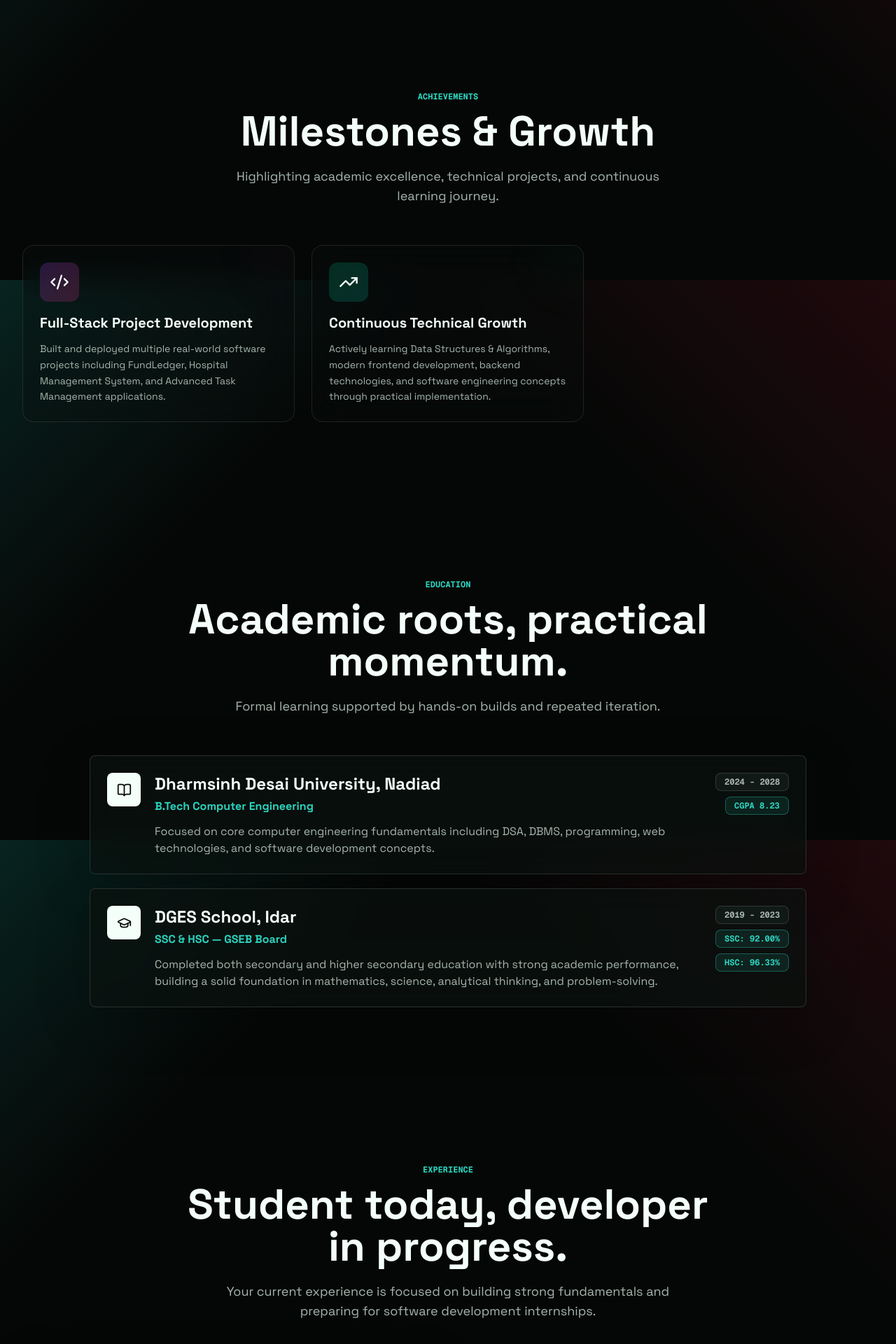
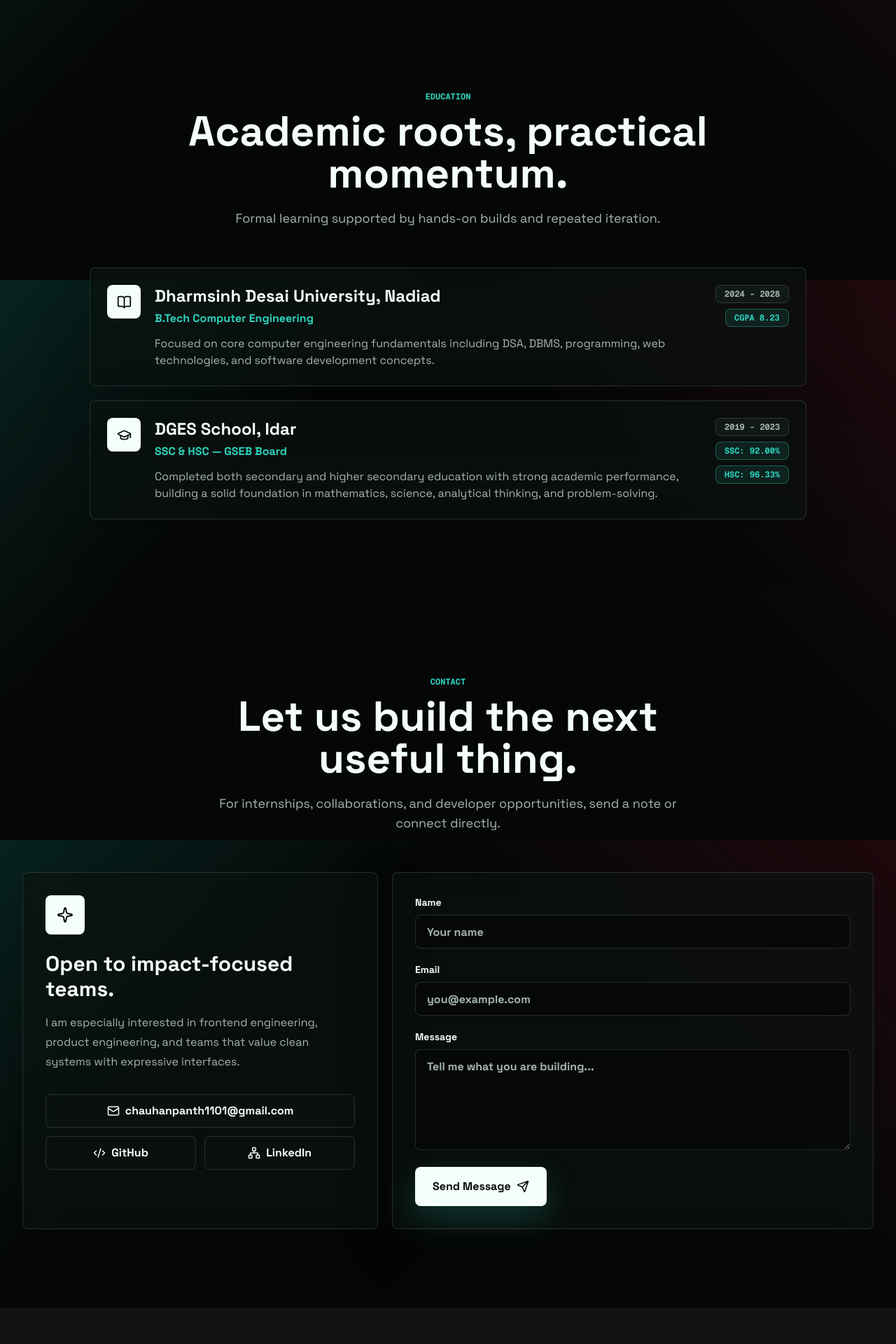
Before and after one commit to PANTH1101/panth-portfolio, a Next.js app: page / in a window 1280 px wide. Shown: the part 4400-6320 px from the top of the page at 70% size. After the commit the page ends 6268 px from the top, so only its background shows below. Built offline with nearby package versions, Linux system fonts and the light colour scheme.

Commit message:
Remove Achievements and Experience sections from portfolio

```diff
--- a/app/page.js
+++ b/app/page.js
@@ -1,9 +1,7 @@
 import About from "@/sections/About";
-import Achievements from "@/sections/Achievements";
 import CodingPractice from "@/sections/CodingPractice";
 import Contact from "@/sections/Contact";
 import Education from "@/sections/Education";
-import Experience from "@/sections/Experience";
 import Hero from "@/sections/Hero";
 import Projects from "@/sections/Projects";
 import Skills from "@/sections/Skills";
@@ -16,9 +14,7 @@ export default function Home() {
       <Skills />
       <CodingPractice />
       <Projects />
-      <Achievements />
       <Education />
-      <Experience />
       <Contact />
     </main>
   );
```
